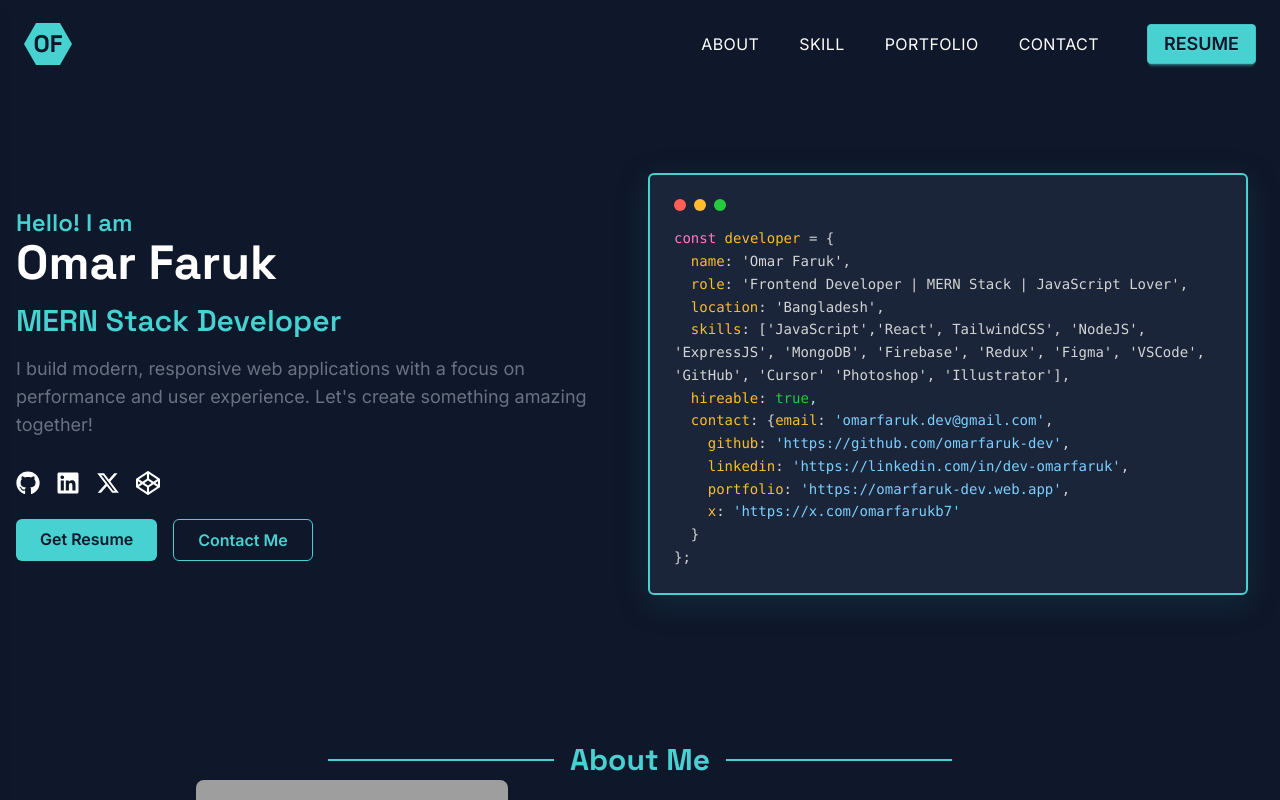
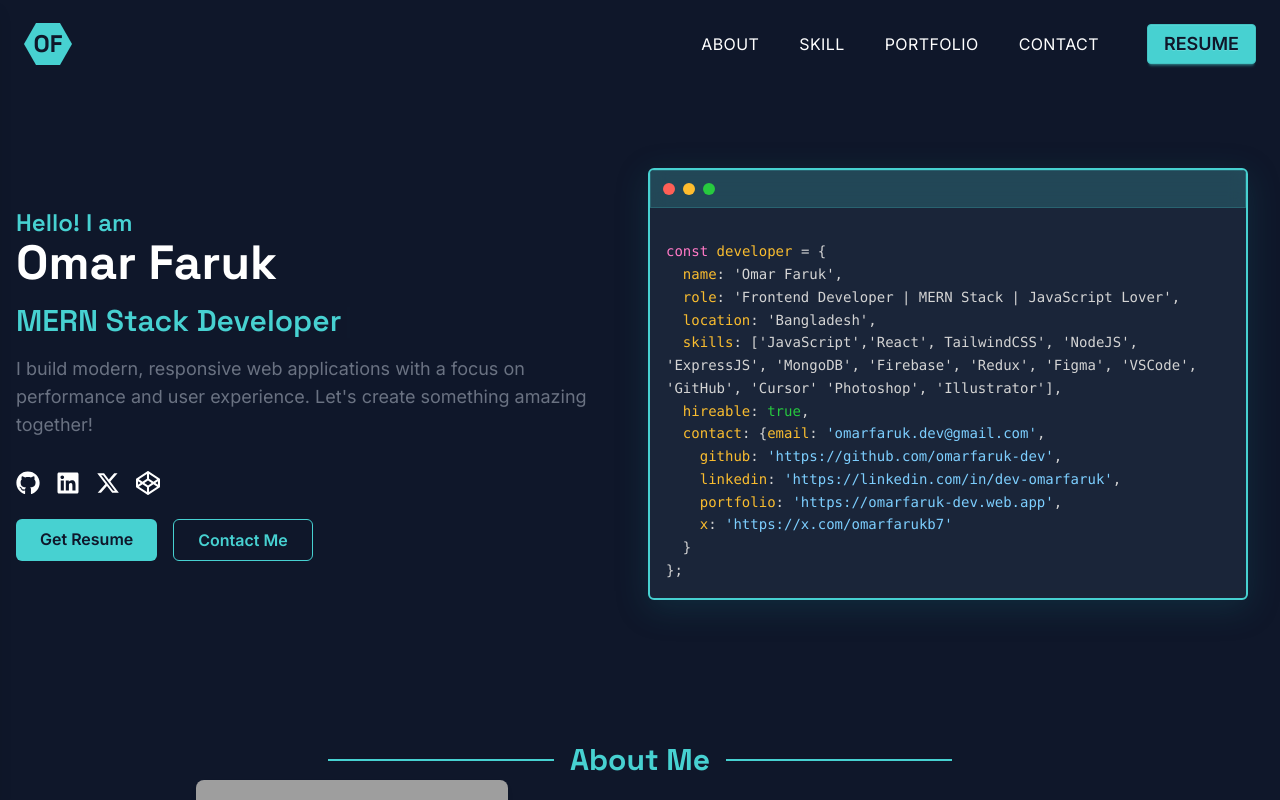
Before and after one commit to omarfaruk-dev/omarfaruk-portfolio, a React (Vite) app: page / in a window 1280 px wide. Shown: the top 800 px of the page. Built offline with nearby package versions, Linux system fonts and the light colour scheme; grey boxes are pictures that could not be loaded.

Commit message:
hero section updated

```diff
--- a/src/components/Home/Hero.jsx
+++ b/src/components/Home/Hero.jsx
@@ -49,16 +49,16 @@ const Hero = () => {
             {/* Right Side code block */}
             <div className="flex-1 flex items-center justify-center" data-aos="fade-left" data-aos-delay="400">
                 {/* Branded Code Block Interface */}
-                <div className="w-full max-w-full md:w-[600px] bg-base-200 border-2 border-primary shadow-xl p-3 md:p-6 relative font-mono text-sm overflow-x-auto rounded-md" style={{
+                <div className="w-full max-w-full md:w-[600px] bg-base-200 border-2 border-primary shadow-xl relative font-mono text-sm overflow-x-auto rounded-md" style={{
                     boxShadow: '0 8px 32px 0 rgba(24, 106, 121, 0.25)',
                     position: 'relative',
                 }}>
-                    <div className="flex items-center gap-2 mb-4">
+                    <div className="flex items-center gap-2 mb-4 p-3 bg-primary/20 backdrop-blur-sm border border-primary/20">
                         <span className="w-3 h-3 rounded-full bg-[#ff5f56]"></span>
                         <span className="w-3 h-3 rounded-full bg-[#ffbd2e]"></span>
                         <span className="w-3 h-3 rounded-full bg-[#27c93f]"></span>
                     </div>
-                    <pre className="whitespace-pre-wrap break-words text-sm leading-relaxed select-text" style={{ background: 'transparent', color: '#d4d4d4', margin: 0, padding: 0 }}>
+                    <pre className="whitespace-pre-wrap break-words text-sm leading-relaxed select-text p-4" style={{ background: 'transparent', color: '#d4d4d4', margin: 0 }}>
                         <span style={{ color: '#ff79c6' }}>const</span> <span style={{ color: '#fabd2f' }}>developer</span> <span style={{ color: '#d4d4d4' }}>=</span> <span style={{ color: '#d4d4d4' }}>&#123;</span>{`
   `}<span style={{ color: '#fabd2f' }}>name</span><span style={{ color: '#d4d4d4' }}>: </span><span style={{ color: '#d4d4d4' }}>'Omar Faruk'</span><span style={{ color: '#d4d4d4' }}>,</span>{`
   `}<span style={{ color: '#fabd2f' }}>role</span><span style={{ color: '#d4d4d4' }}>: </span><span style={{ color: '#d4d4d4' }}>'Frontend Developer | MERN Stack | JavaScript Lover'</span><span style={{ color: '#d4d4d4' }}>,</span>{`
```
